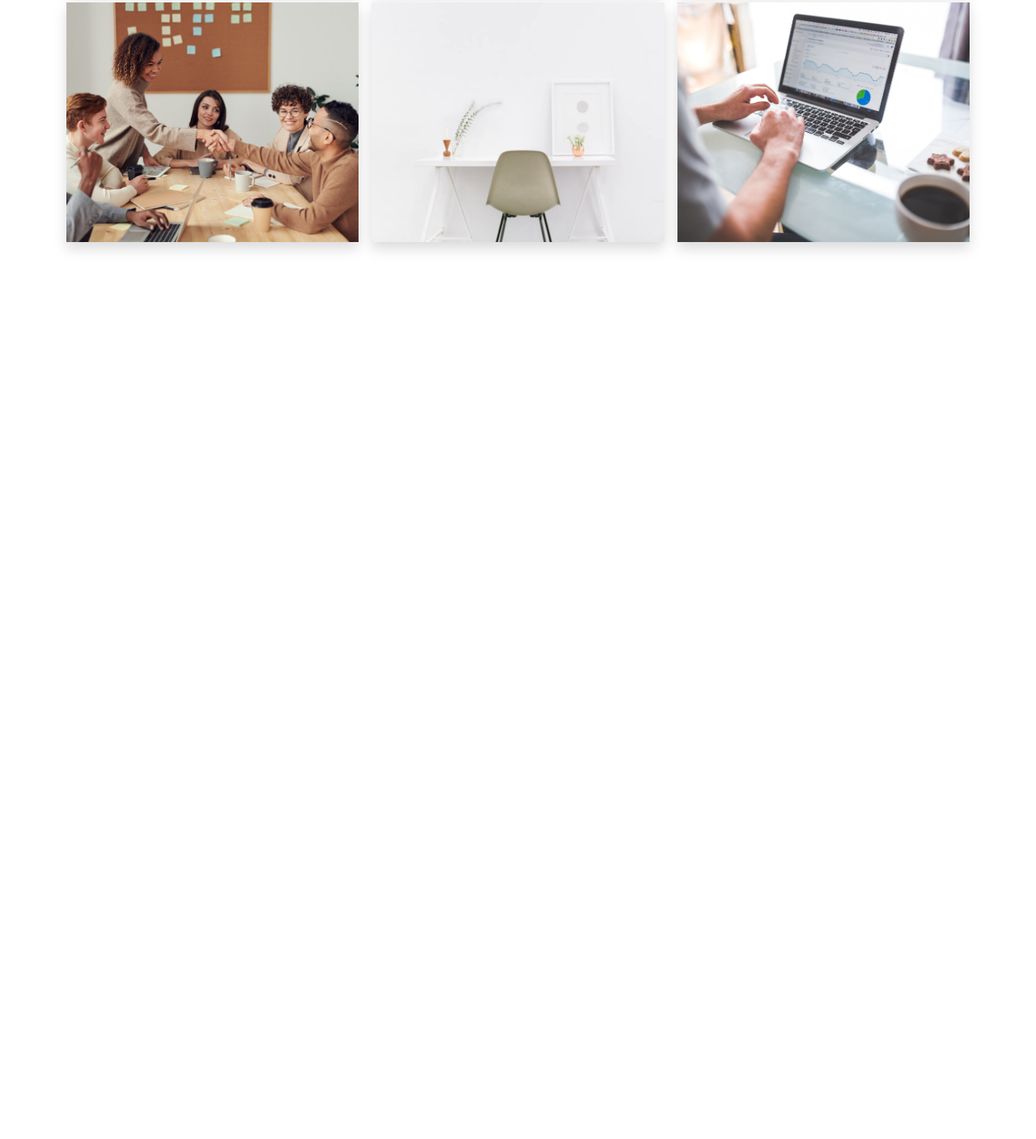
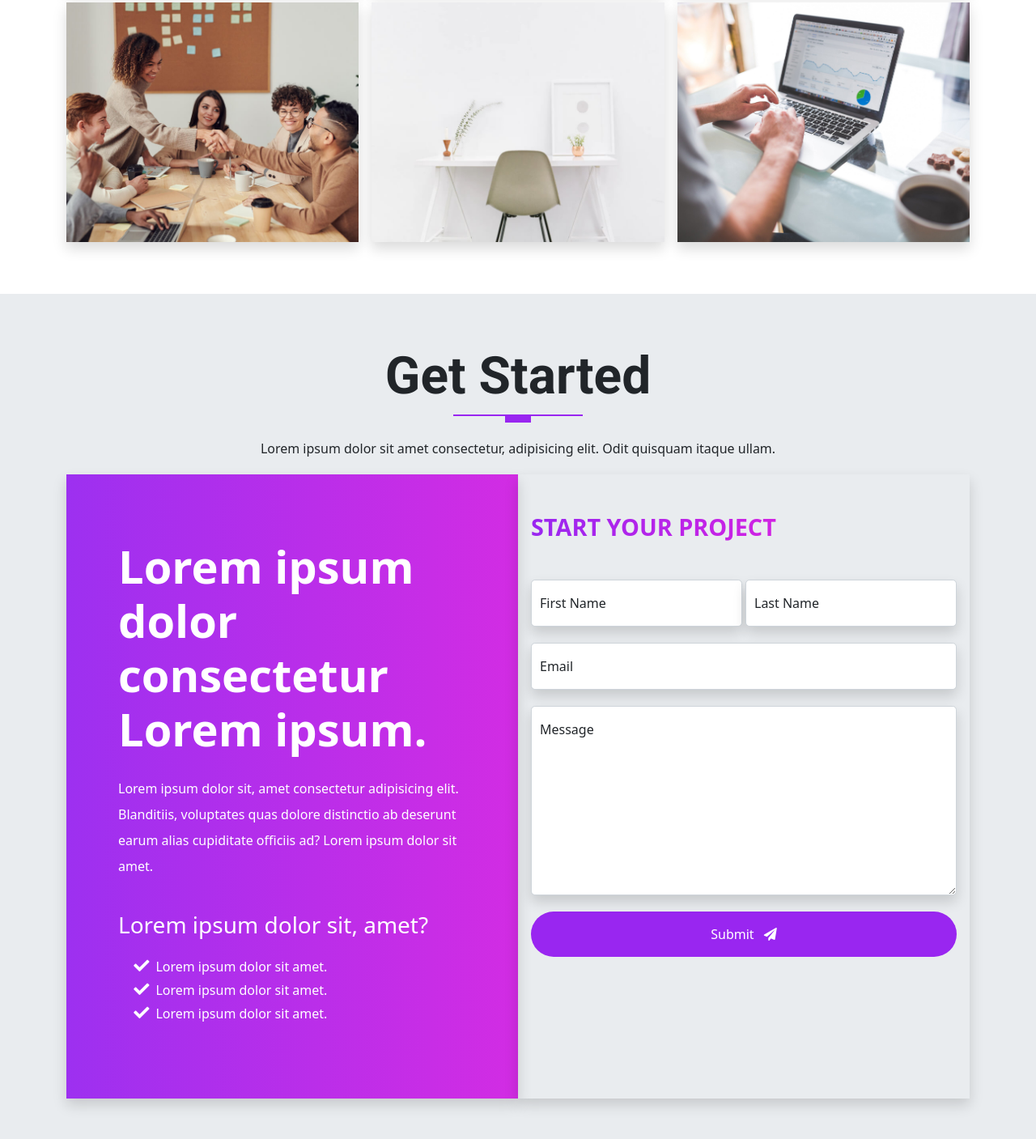
Before and after one commit to atiqueMorshed/learning-bootstrap-v1, a website: page index.html in a window 1280 px wide. Shown: the part 6129-7536 px from the top of the page at 81% size. Before the commit the page ends 6492 px from the top, so only its background shows below. Drawn offline with Linux system fonts and the light colour scheme.

Commit message:
+Get Started Section

```diff
--- a/index.html
+++ b/index.html
@@ -797,6 +797,65 @@
       </div>
     </section>
 
+    <!-- Getting Started Section -->
+    <section id="contact" class="get-started">
+      <div class="container">
+        <div class="row text-center">
+          <h1 class="display-3 fw-bold text-capitalize">Get Started</h1>
+          <div class="heading-line"></div>
+          <p class="lh-lg">Lorem ipsum dolor sit amet consectetur, adipisicing elit. Odit quisquam itaque ullam.</p>
+        </div>
+
+        <!-- Getting Started Content -->
+        <div class="row row-cols-1 row-cols-lg-2 g-0">
+          <div class="col">
+            <div class="get-started__content p-3 gradient shadow text-white">
+              <div class="cta-info w100">
+                <h4 class="display-4 fw-bold capitalize">Lorem ipsum dolor consectetur Lorem ipsum.</h4>
+                <p class="lh-lg pt-3">
+                  Lorem ipsum dolor sit, amet consectetur adipisicing elit. Blanditiis, voluptates quas dolore distinctio ab deserunt earum alias cupiditate officiis ad? Lorem ipsum dolor sit amet.
+                </p>
+                <h3 class="display-3--brief pt-4">Lorem ipsum dolor sit, amet?</h3>
+                <ul class="cta-info__list">
+                  <li>Lorem ipsum dolor sit amet.</li>
+                  <li>Lorem ipsum dolor sit amet.</li>
+                  <li>Lorem ipsum dolor sit amet.</li>
+                </ul>
+              </div>
+            </div>
+          </div>
+          <div class="col">
+            <div class="get-started__form p-3 pt-5 shadow">
+              <div class="form w-100 pb-2">
+                <h4 class="display-3--title mb-5 fw-bold text-uppercase">Start Your Project</h4>
+                <form class="row g-1">
+                  <div class="col-12 col-sm-6 col-lg-6 form-floating mb-3">
+                    <input type="text" class="form-control shadow form-control-lg" id="inputFirstName" placeholder="First Name">
+                    <label for="inputFirstName">First Name</label>
+                  </div>
+                  <div class="col-12 col-sm-6 col-lg-6 form-floating mb-3">
+                    <input type="text" class="form-control shadow form-control-lg" id="inputLastName" placeholder="Last Name">
+                    <label for="inputLastName">Last Name</label>
+                  </div>
+                  <div class="col-12 form-floating mb-3">
+                    <input type="text" class="form-control shadow form-control-lg" id="inputEmail" placeholder="Email Address">
+                    <label for="inputEmail">Email</label>
+                  </div>
+                  <div class="col-12 form-floating mb-3">
+                    <textarea style="height: auto" class="form-control shadow form-control-lg" placeholder="Message" id="inputMessage" rows="8"></textarea>
+                    <label for="inputMessage">Message</label>
+                  </div>
+                  <div class="text-center d-grid mt-1">
+                    <button type="button" class="btn btn-primary rounded-pill pt-3 pb-3">Submit <i class="fas fa-paper-plane ps-2"></i></button>
+                  </div>
+                </form>
+              </div>
+            </div>
+          </div>
+        </div>
+      </div>
+    </section>
+
     <script src="./assets/vendors/js/glightbox.min.js"></script>
     <script type="text/javascript">
       const lightbox = GLightbox({
--- a/scss/components/_typography.scss
+++ b/scss/components/_typography.scss
@@ -63,3 +63,8 @@
     height: 100%;
   }
 }
+
+// Gradient
+.gradient {
+  @include linearGradient;
+}
--- a/scss/sections/_get-started.scss
+++ b/scss/sections/_get-started.scss
@@ -0,0 +1,35 @@
+.get-started {
+  padding: 4rem 0;
+  background-color: $gray-200;
+
+  .get-started__content {
+    .cta-info {
+      padding: 3rem;
+      margin: 1rem 0;
+      &__list {
+        position: relative;
+        list-style-type: none;
+        display: block;
+        padding-top: 0.5rem;
+        padding-left: 0.5rem;
+        margin: 0.7rem;
+
+        li::before {
+          font-family: "Font Awesome 5 Free";
+          font-size: 1.2rem;
+          content: "\f00c";
+          font-weight: 600;
+          margin-right: 0.5rem;
+        }
+      }
+    }
+  }
+
+  &__form {
+    // padding: 3rem;
+    height: 100%;
+    button {
+      border: none;
+    }
+  }
+}
```
Also changed, not shown: assets/css/styles.css, 1 other file.
